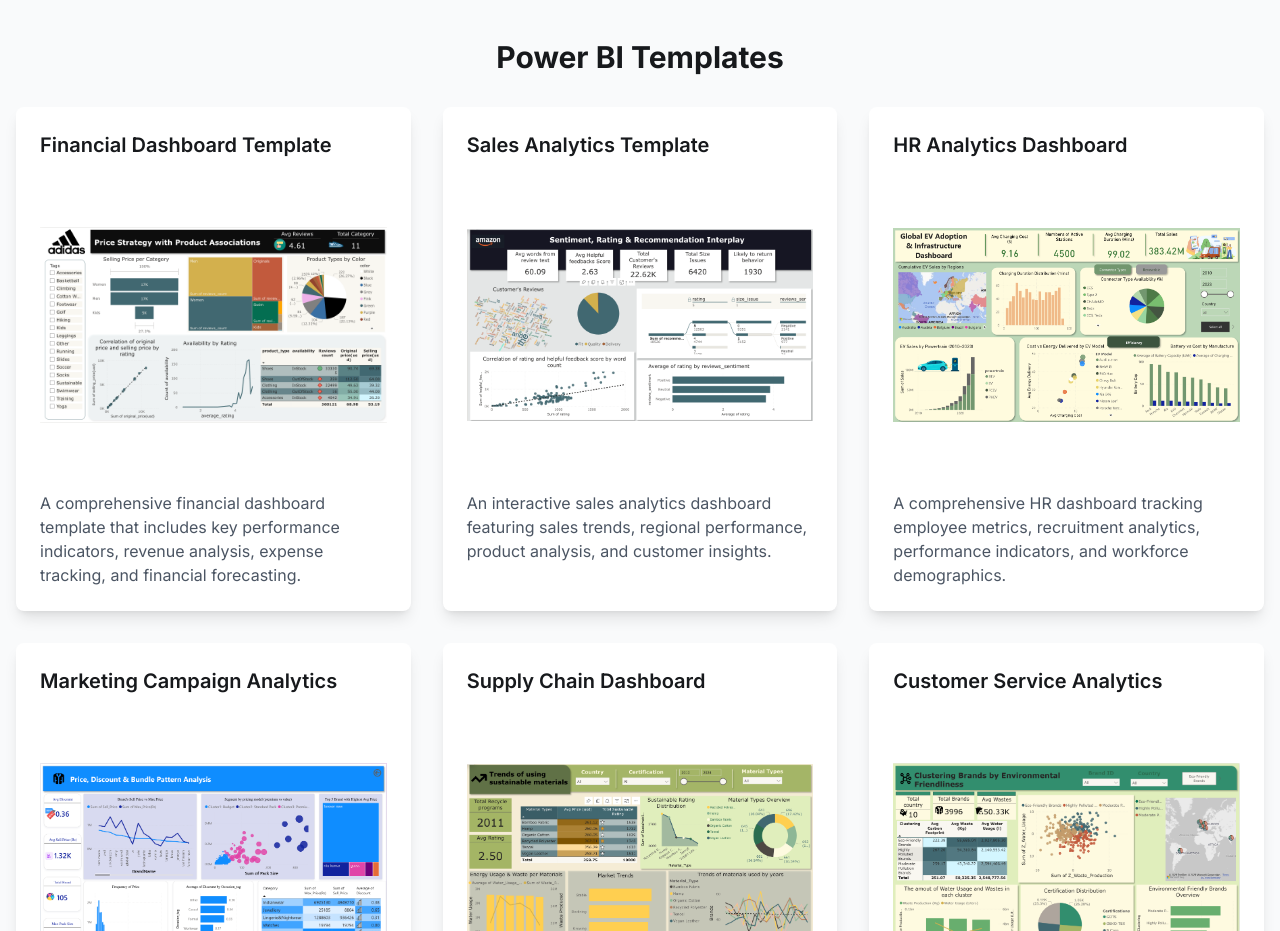
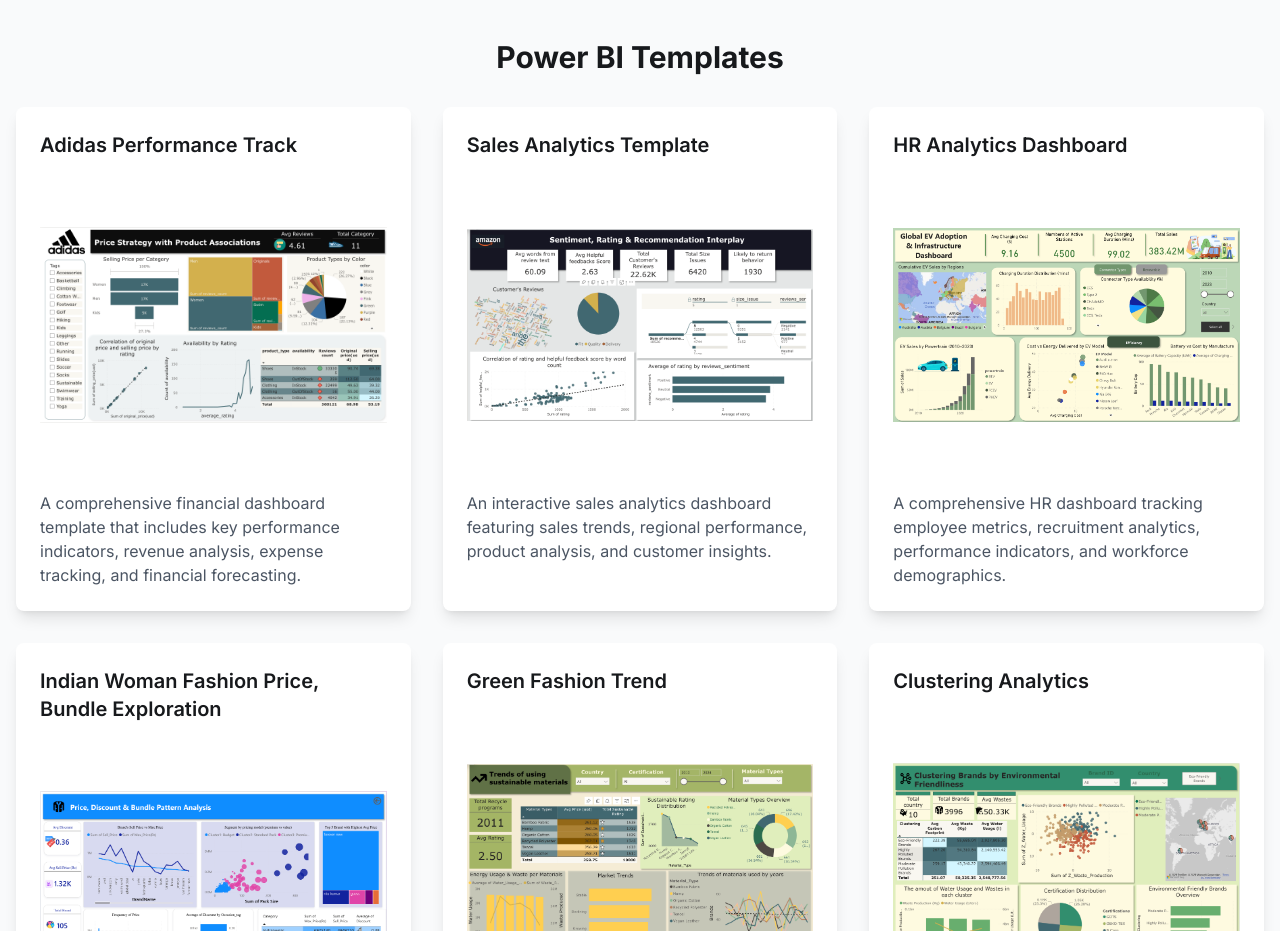
Before and after one commit to veeily812/ViPhungProfile, a Next.js app: page / in a window 1280 px wide. Shown: the part 5240-6171 px from the top of the page. Built offline with nearby package versions, Linux system fonts and the light colour scheme.

Commit message:
Update Power BI section with new templates and images

```diff
--- a/src/components/sections/power-bi-section.tsx
+++ b/src/components/sections/power-bi-section.tsx
@@ -7,10 +7,10 @@
         <h2 className="text-3xl font-bold text-center mb-8">Power BI Templates</h2>
         <div className="grid grid-cols-1 md:grid-cols-2 lg:grid-cols-3 gap-8">
           <div className="bg-white p-6 rounded-lg shadow-lg">
-            <h3 className="text-xl font-semibold mb-4">Financial Dashboard Template</h3>
+            <h3 className="text-xl font-semibold mb-4">Adidas Performance Track</h3>
             <div className="relative w-full h-[300px] mb-4">
               <Image
-                src="/power-bi/Adidas.png"
+                src="power-bi/Adidas.png"
                 alt="Adidas Performance Track"
                 fill
                 className="object-contain"
@@ -55,7 +55,7 @@
           </div>
 
           <div className="bg-white p-6 rounded-lg shadow-lg">
-            <h3 className="text-xl font-semibold mb-4">Marketing Campaign Analytics</h3>
+            <h3 className="text-xl font-semibold mb-4">Indian Woman Fashion Price, Bundle Exploration</h3>
             <div className="relative w-full h-[300px] mb-4">
               <Image
                 src="power-bi/Indian_Woman_Fashion.png"
@@ -71,7 +71,7 @@
           </div>
 
           <div className="bg-white p-6 rounded-lg shadow-lg">
-            <h3 className="text-xl font-semibold mb-4">Supply Chain Dashboard</h3>
+            <h3 className="text-xl font-semibold mb-4">Green Fashion Trend</h3>
             <div className="relative w-full h-[300px] mb-4">
               <Image
                 src="/power-bi/Green_fashion.png"
@@ -87,7 +87,7 @@
           </div>
 
           <div className="bg-white p-6 rounded-lg shadow-lg">
-            <h3 className="text-xl font-semibold mb-4">Customer Service Analytics</h3>
+            <h3 className="text-xl font-semibold mb-4">Clustering Analytics</h3>
             <div className="relative w-full h-[300px] mb-4">
               <Image
                 src="power-bi/Green_fashion1.png"
```
